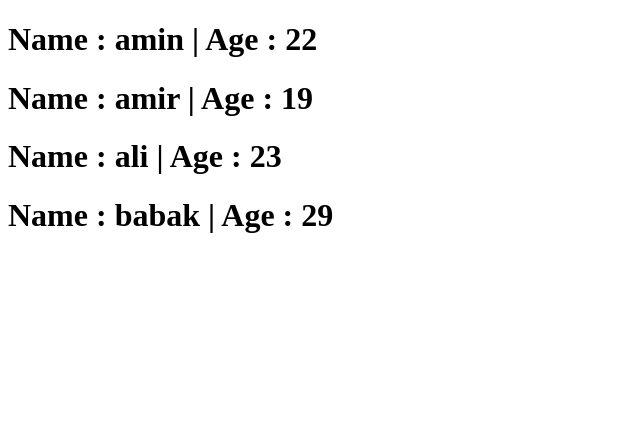
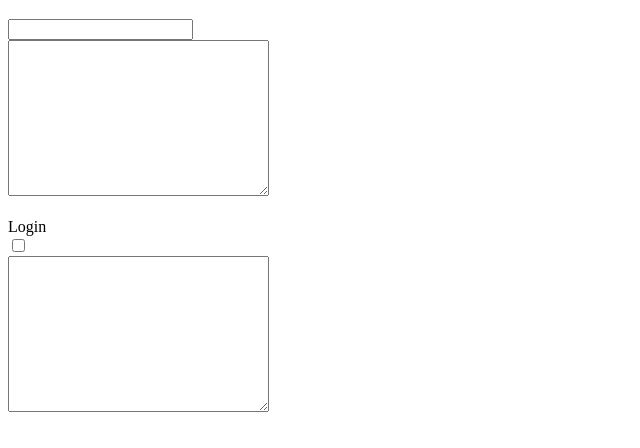
Before and after one commit to ahmadkabiri/first-app, a React (Create React App) app: page / in a window 1280 px wide. Shown: the top 448 px of the page, without its empty margins (0-640 px from the left). Built offline with nearby package versions, Linux system fonts and the light colour scheme.

Commit message:
forms in react

```diff
--- a/src/App.js
+++ b/src/App.js
@@ -3,27 +3,53 @@ import User from './components/User/User' ;
 
 export default class App extends React.Component {
 
+  constructor(props){
+    super(props)
+    this.state = {
+      username :'' ,
+      textareaValue : "" ,
+      isLogin : false
+    }
 
-  state = {
-    users : [
-      {id:1 , name: "amin" , age : 22},
-      {id:2 , name: "amir" , age : 19},
-      {id:3 , name: "ali" , age : 23},
-      {id:4 , name: "babak" , age : 29},
-    ]
+    this.textareaHandler = this.textareaHandler.bind(this)
+
+  }
+
+  usernameHandler (event) {
+    console.log(event)
+    this.setState({
+      username : event.nativeEvent.target.value
+    })
+  }
+
+  textareaHandler (event) {
+console.log(event)
+this.setState ({
+  textareaValue : event.nativeEvent.target.value
+})
+  }
+
+  isLoginHandler (event) {
+    console.log(event.nativeEvent.target.checked)
+    this.setState({
+      isLogin : event.nativeEvent.target.checked
+    })
   }
 
 
   render() {
 
     return (
-  <div>
-    {this.state.users.map((user) => (
-      <div key={user.id}>
-        <User {...user}></User>
-      </div>
-    ) )}
-  </div>
+       <div>
+        <h3>{this.state.username}</h3>
+            <div><input type="text" value={this.state.username} onChange={this.usernameHandler.bind(this)}/></div>
+            <div><textarea name="" id="" cols="30" rows="10" value={this.state.textareaValue} onChange={this.textareaHandler}></textarea></div>
+
+            <h3>{this.state.username}</h3>
+            <label htmlform = "login">Login</label>
+            <div><input id="login" type="checkbox"  checked={this.state.isLogin} onChange={this.isLoginHandler.bind(this)}/></div>
+            <div><textarea name="" id="" cols="30" rows="10" value={this.state.textareaValue} onChange={this.textareaHandler}></textarea></div>
+       </div>
     )
 
   }
```
